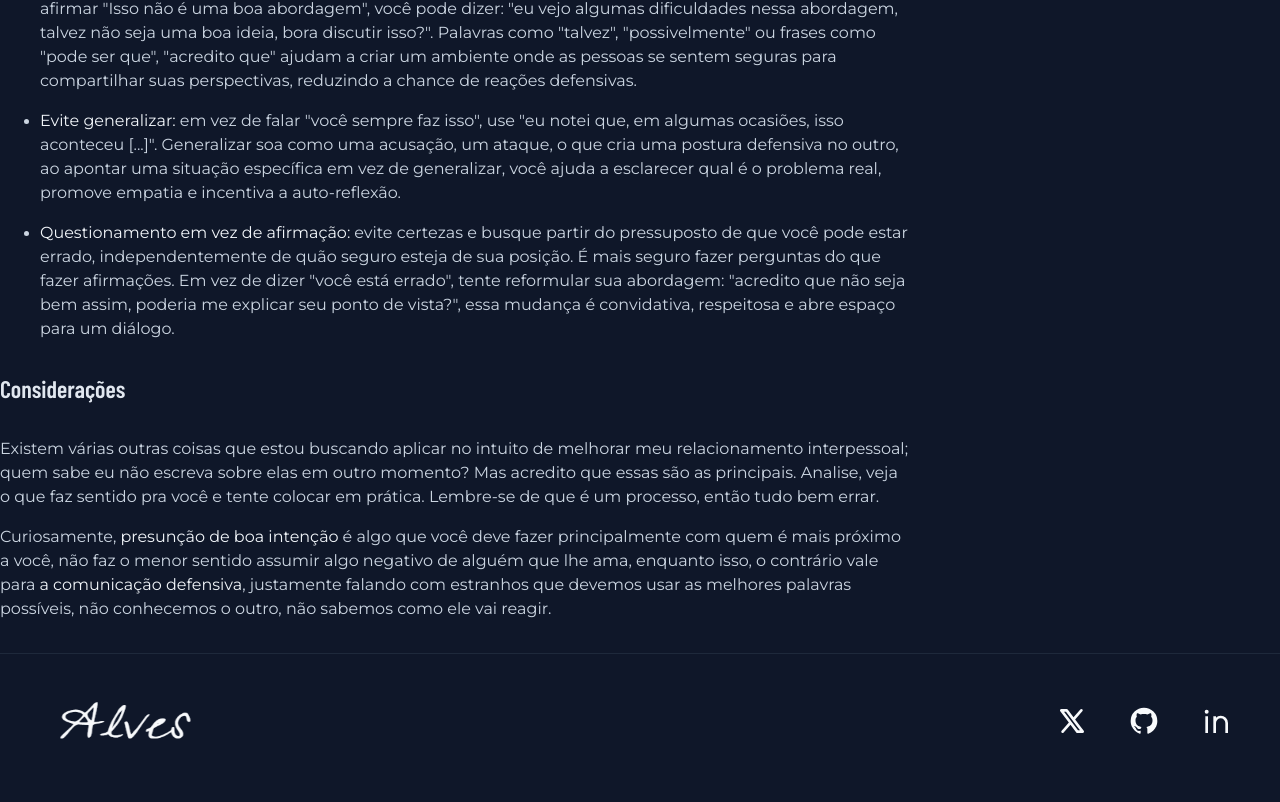
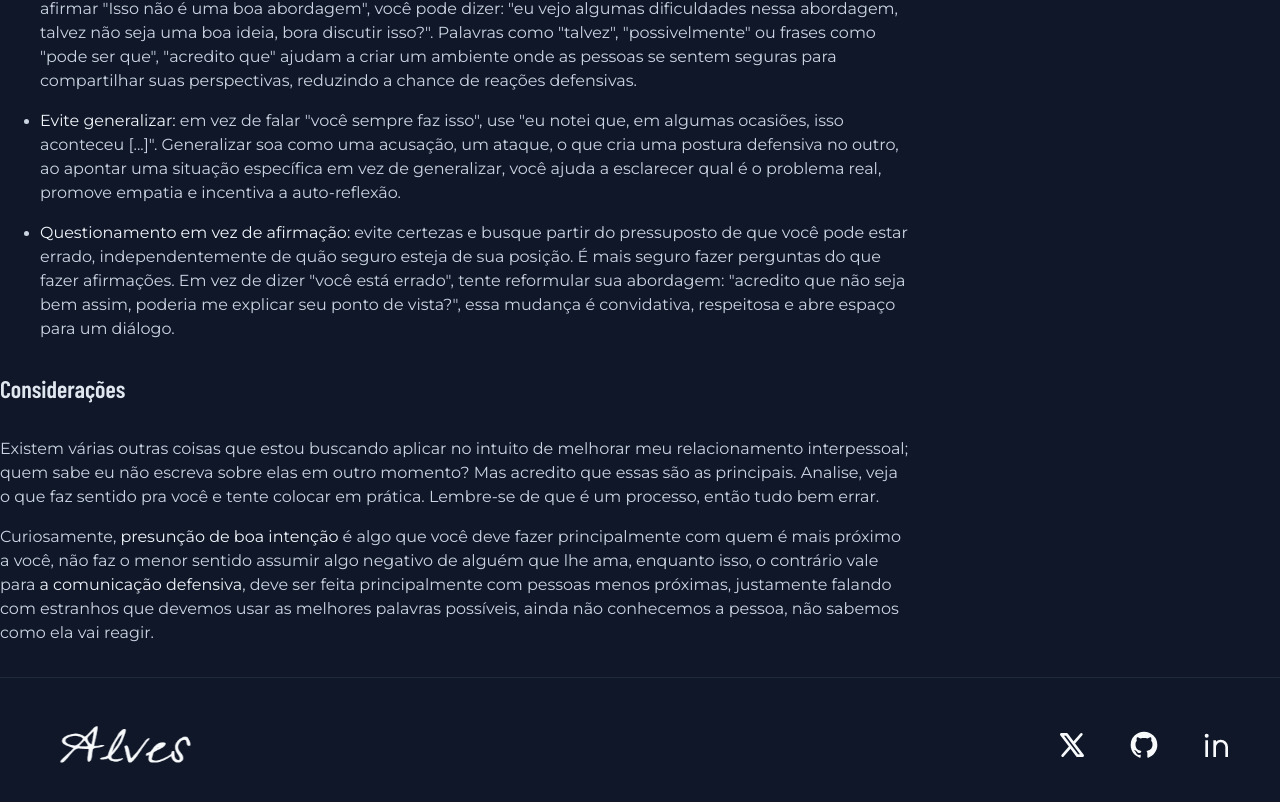
Before and after one commit to alvseven/portfolio, a Next.js app: page /como-eu-escolhi-lidar-com-pessoas in a window 1280 px wide. Shown: the part 1052-1854 px from the top of the page. Built offline with nearby package versions, Linux system fonts and the light colour scheme.

Commit message:
finish article

```diff
--- a/src/app/como-eu-escolhi-lidar-com-pessoas/page.tsx
+++ b/src/app/como-eu-escolhi-lidar-com-pessoas/page.tsx
@@ -167,9 +167,10 @@ export default async function Home() {
             <span className="pl-px md:pl-1 text-highlight">
               a comunicação defensiva
             </span>
-            , justamente falando com estranhos que devemos usar as melhores
-            palavras possíveis, não conhecemos o outro, não sabemos como ele vai
-            reagir.
+            , deve ser feita principalmente com pessoas menos próximas,
+            justamente falando com estranhos que devemos usar as melhores
+            palavras possíveis, ainda não conhecemos a pessoa, não sabemos como
+            ela vai reagir.
           </p>
         </article>
       </main>
```
